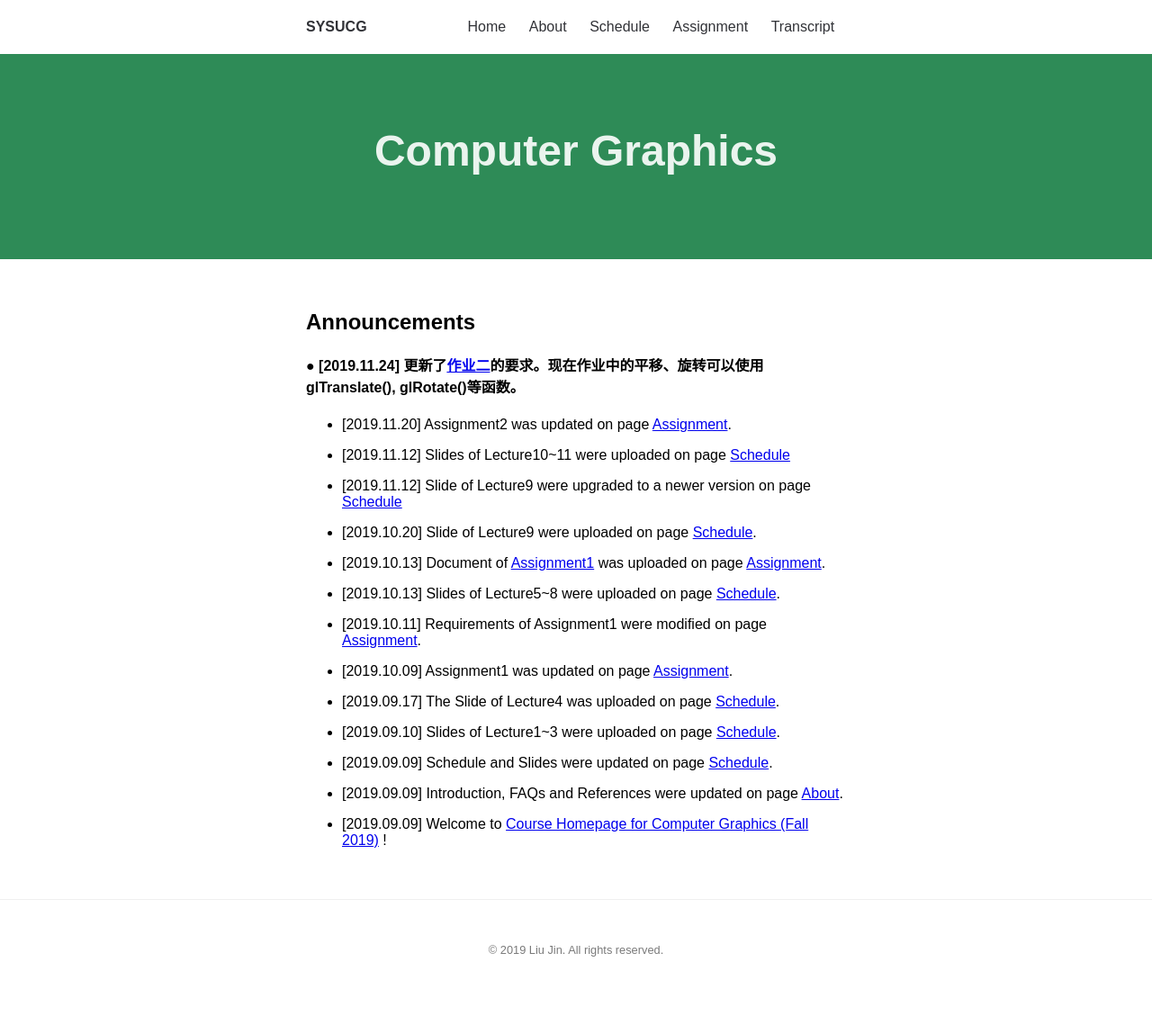
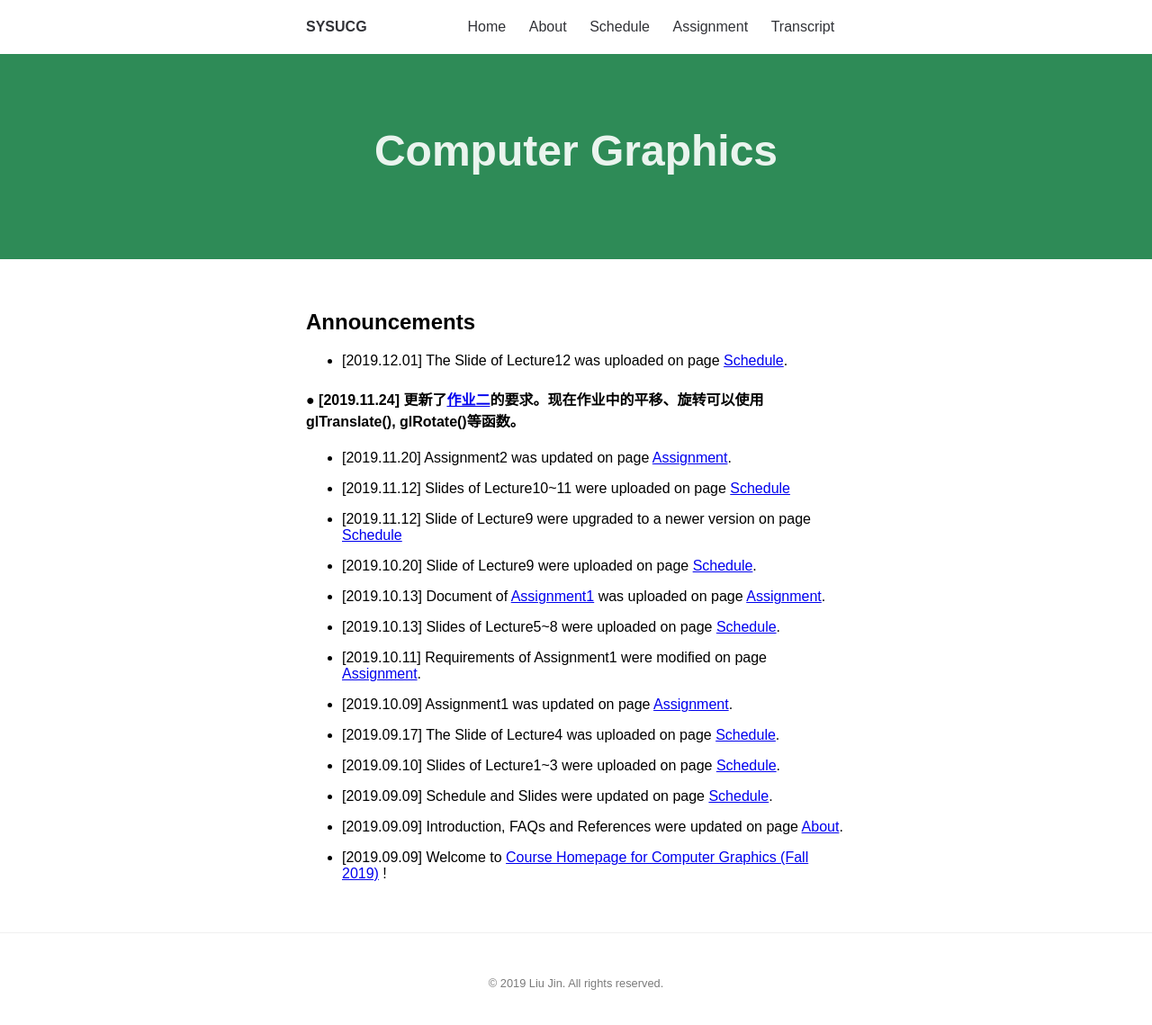
Before and after one commit to sysucg2019/sysucg2019.github.io, a Jekyll site: the page built from index.md, in a window 1280 px wide and 1148 px high. Shown: the top 1139 px of the window at 90% size. Built offline with Jekyll 4.4.1, drawn with Linux system fonts in a browser that asks for light colours.

Commit message:
Update index.md

```diff
--- a/index.md
+++ b/index.md
@@ -4,6 +4,8 @@ title: Computer Graphics (Fall 2019)
 ---
 
 ## Announcements
+- [2019.12.01] The Slide of Lecture12 was uploaded on page [Schedule](https://sysucg2019.github.io/schedule).
+
 #### ● [2019.11.24] 更新了[作业二](https://sysucg2019.github.io/assignment)的要求。现在作业中的平移、旋转可以使用glTranslate(), glRotate()等函数。
 
 - [2019.11.20] Assignment2 was updated on page [Assignment](https://sysucg2019.github.io/assignment).
```
